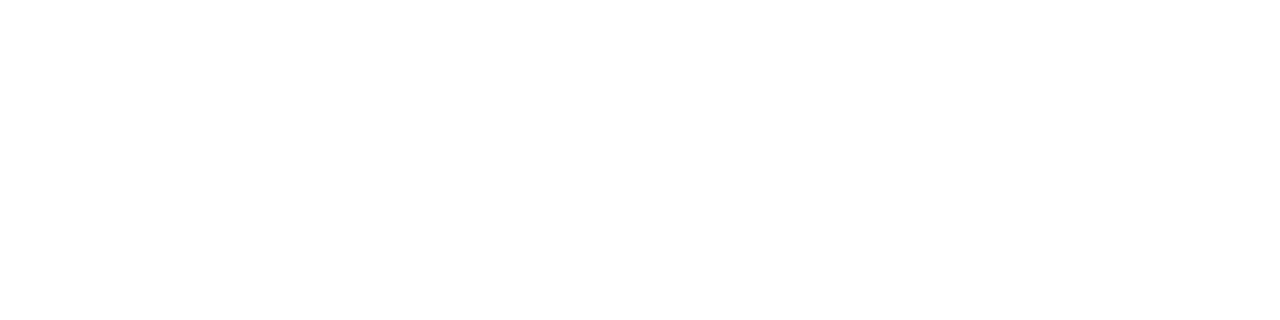
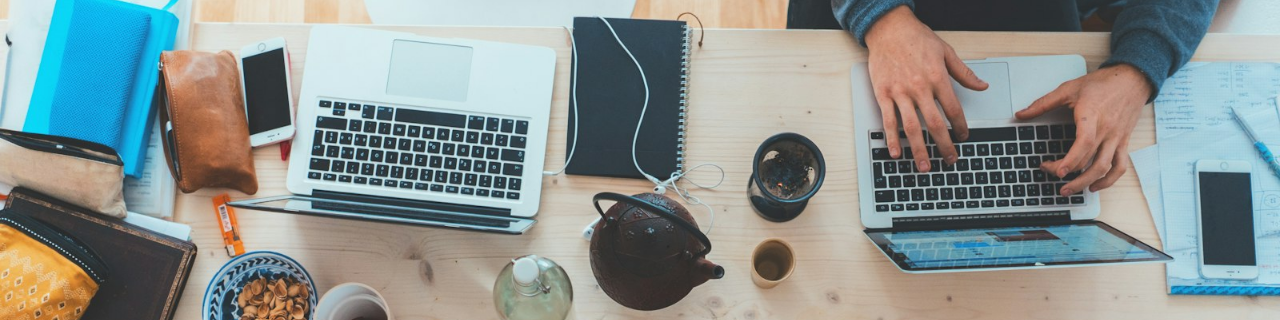
Before and after one commit to Sarraff01/parallax-layout, a plain HTML site: page index.html in a window 1280 px wide. Shown: the top 320 px of the page. Drawn offline with Linux system fonts and the light colour scheme; the site is published under a folder, as on GitHub Pages, so addresses that start at the root find nothing.

Commit message:
Update style.css

```diff
--- a/style.css
+++ b/style.css
@@ -13,7 +13,7 @@
     color: white;
 }
 .parallax{
-    background-image: url("/img/capa.jpg");
+    background-image: url("img/capa.jpg");
     min-height: 100vh;
     background-repeat: no-repeat;
     background-attachment: fixed;
```
